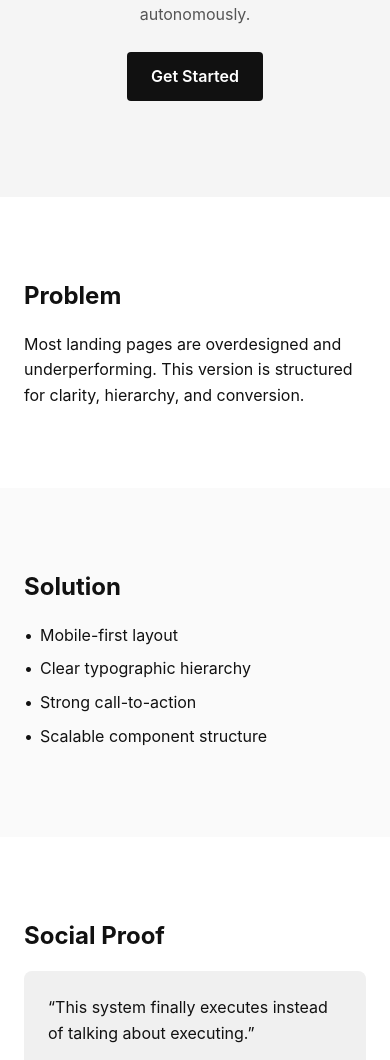
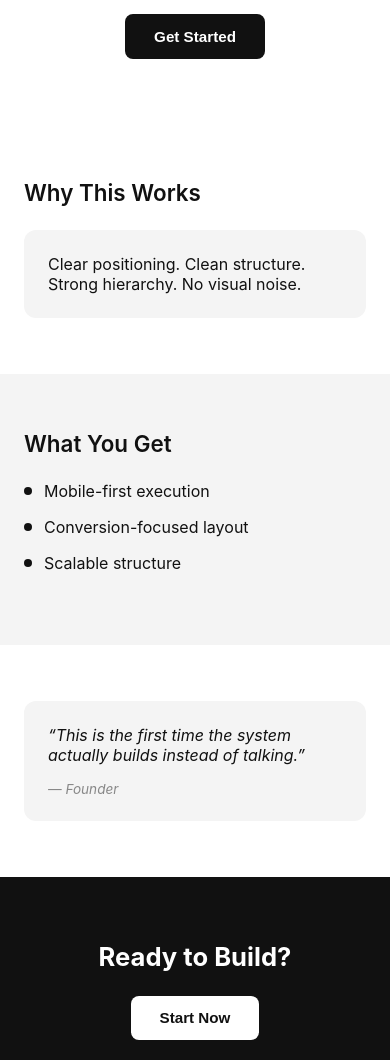
Before and after one commit to EvelineveMe/egolence, a plain HTML site: page life/projects/test-landing-page/site/index.html in a window 390 px wide. Shown: the part 238-1298 px from the top of the page. Drawn offline with Linux system fonts and the light colour scheme.

Commit message:
feat(test-landing-page): refined mobile replica structure + tighter spacing

```diff
--- a/life/projects/test-landing-page/site/index.html
+++ b/life/projects/test-landing-page/site/index.html
@@ -3,63 +3,58 @@
 <head>
   <meta charset="UTF-8" />
   <meta name="viewport" content="width=device-width, initial-scale=1.0" />
-  <title>Test Landing Page</title>
+  <title>Mobile Landing – Replica</title>
   <link rel="stylesheet" href="styles.css" />
 </head>
 <body>
 
-  <header class="hero">
-    <div class="container">
-      <h1>Build Something That Actually Works</h1>
-      <p class="subtitle">A clean mobile-first landing page generated autonomously.</p>
-      <a href="#cta" class="btn-primary">Get Started</a>
-    </div>
-  </header>
-
-  <section class="section">
-    <div class="container">
-      <h2>Problem</h2>
-      <p>
-        Most landing pages are overdesigned and underperforming. This version is structured for clarity,
-        hierarchy, and conversion.
-      </p>
+  <!-- HERO -->
+  <section class="hero">
+    <div class="hero-inner">
+      <h1>Turn Attention Into Authority</h1>
+      <p class="hero-sub">Build leverage with a system designed for clarity and control.</p>
+      <button class="primary-btn">Get Started</button>
     </div>
   </section>
 
-  <section class="section alt">
-    <div class="container">
-      <h2>Solution</h2>
-      <ul class="feature-list">
-        <li>Mobile-first layout</li>
-        <li>Clear typographic hierarchy</li>
-        <li>Strong call-to-action</li>
-        <li>Scalable component structure</li>
-      </ul>
+  <!-- VALUE BLOCK -->
+  <section class="section">
+    <h2 class="section-title">Why This Works</h2>
+    <div class="card">
+      <p>Clear positioning. Clean structure. Strong hierarchy. No visual noise.</p>
     </div>
   </section>
 
-  <section class="section">
-    <div class="container">
-      <h2>Social Proof</h2>
-      <div class="testimonial">
-        <p>“This system finally executes instead of talking about executing.”</p>
-        <span>— Beta User</span>
-      </div>
+  <!-- FEATURE STACK -->
+  <section class="section alt">
+    <h2 class="section-title">What You Get</h2>
+    <div class="feature">
+      <div class="dot"></div>
+      <p>Mobile-first execution</p>
+    </div>
+    <div class="feature">
+      <div class="dot"></div>
+      <p>Conversion-focused layout</p>
+    </div>
+    <div class="feature">
+      <div class="dot"></div>
+      <p>Scalable structure</p>
     </div>
   </section>
 
-  <section id="cta" class="section cta">
-    <div class="container">
-      <h2>Ready to Launch?</h2>
-      <a href="#" class="btn-primary">Start Now</a>
+  <!-- TESTIMONIAL -->
+  <section class="section">
+    <div class="testimonial">
+      <p>“This is the first time the system actually builds instead of talking.”</p>
+      <span>— Founder</span>
     </div>
   </section>
 
-  <footer class="footer">
-    <div class="container">
-      <p>© 2026 Test Landing Page</p>
-    </div>
-  </footer>
+  <!-- CTA -->
+  <section class="cta">
+    <h2>Ready to Build?</h2>
+    <button class="primary-btn inverted">Start Now</button>
+  </section>
 
 </body>
 </html>
--- a/life/projects/test-landing-page/site/styles.css
+++ b/life/projects/test-landing-page/site/styles.css
@@ -1,3 +1,10 @@
+:root {
+  --black: #111111;
+  --gray-light: #f4f4f4;
+  --gray-medium: #888888;
+  --white: #ffffff;
+}
+
 * {
   box-sizing: border-box;
   margin: 0;
@@ -6,106 +13,106 @@
 
 body {
   font-family: -apple-system, BlinkMacSystemFont, 'Segoe UI', Roboto, sans-serif;
-  line-height: 1.6;
-  color: #111;
-  background: #ffffff;
-}
-
-.container {
-  max-width: 600px;
-  margin: 0 auto;
-  padding: 2rem 1.5rem;
+  background: var(--white);
+  color: var(--black);
 }
 
 .hero {
-  background: #f5f5f5;
+  padding: 5rem 1.5rem 4rem;
   text-align: center;
-  padding: 4rem 0;
+  background: var(--white);
 }
 
 .hero h1 {
-  font-size: 2rem;
+  font-size: 2.2rem;
+  line-height: 1.2;
+  font-weight: 700;
   margin-bottom: 1rem;
 }
 
-.subtitle {
+.hero-sub {
   font-size: 1rem;
-  margin-bottom: 1.5rem;
-  color: #555;
+  color: var(--gray-medium);
+  margin-bottom: 2rem;
+}
+
+.primary-btn {
+  padding: 0.85rem 1.8rem;
+  background: var(--black);
+  color: var(--white);
+  border: none;
+  border-radius: 8px;
+  font-weight: 600;
+  font-size: 0.95rem;
+}
+
+.primary-btn.inverted {
+  background: var(--white);
+  color: var(--black);
 }
 
 .section {
-  padding: 3rem 0;
+  padding: 3.5rem 1.5rem;
 }
 
 .section.alt {
-  background: #fafafa;
+  background: var(--gray-light);
 }
 
-.section h2 {
-  font-size: 1.5rem;
+.section-title {
+  font-size: 1.4rem;
+  font-weight: 600;
+  margin-bottom: 1.5rem;
+}
+
+.card {
+  background: var(--gray-light);
+  padding: 1.5rem;
+  border-radius: 12px;
+}
+
+.feature {
+  display: flex;
+  align-items: center;
   margin-bottom: 1rem;
 }
 
-.feature-list {
-  list-style: none;
-}
-
-.feature-list li {
-  margin-bottom: 0.5rem;
-  padding-left: 1rem;
-  position: relative;
-}
-
-.feature-list li::before {
-  content: "•";
-  position: absolute;
-  left: 0;
+.dot {
+  width: 8px;
+  height: 8px;
+  background: var(--black);
+  border-radius: 50%;
+  margin-right: 0.75rem;
 }
 
 .testimonial {
-  background: #f0f0f0;
+  background: var(--gray-light);
   padding: 1.5rem;
-  border-radius: 8px;
+  border-radius: 12px;
+  font-style: italic;
 }
 
 .testimonial span {
   display: block;
   margin-top: 1rem;
-  font-size: 0.9rem;
-  color: #666;
+  font-size: 0.85rem;
+  color: var(--gray-medium);
 }
 
 .cta {
+  padding: 4rem 1.5rem;
   text-align: center;
-  background: #111;
-  color: white;
+  background: var(--black);
+  color: var(--white);
 }
 
-.btn-primary {
-  display: inline-block;
-  background: #111;
-  color: #fff;
-  padding: 0.75rem 1.5rem;
-  text-decoration: none;
-  border-radius: 4px;
-  font-weight: 600;
-}
-
-.cta .btn-primary {
-  background: #fff;
-  color: #111;
-}
-
-.footer {
-  text-align: center;
-  padding: 2rem 0;
-  font-size: 0.85rem;
-  color: #777;
+.cta h2 {
+  font-size: 1.6rem;
+  margin-bottom: 1.5rem;
 }
 
 @media (min-width: 768px) {
   .hero h1 {
-    font-size: 2.5rem;
+    font-size: 2.8rem;
   }
 }
```
